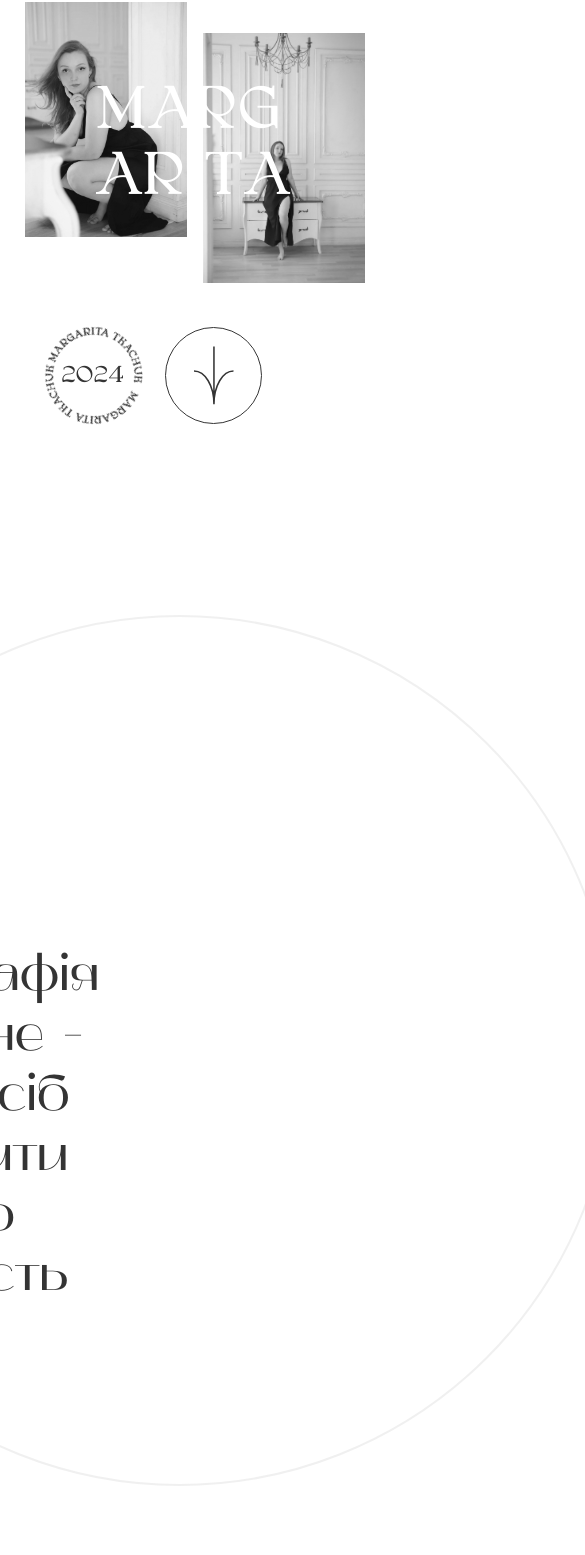
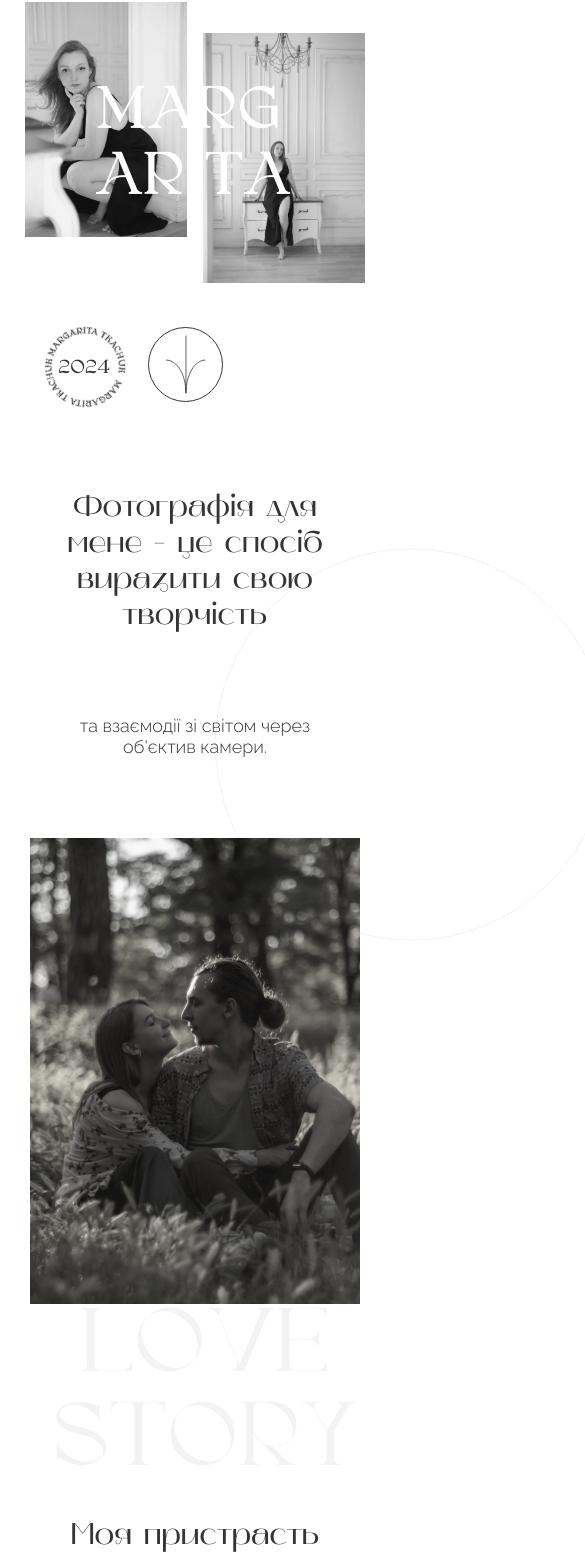
Before and after one commit to Kliruk/marsel, a Next.js app: page / in a window 390 px wide. Shown: the part 378-1933 px from the top of the page, 585 px wide, since content can reach past the window. Built offline with nearby package versions, Linux system fonts and the light colour scheme.

Commit message:
Адаптація для AboutMe для всіх дивайсів CSS bug fix: header -> NameCircle, ButtonScroll

```diff
--- a/src/components/AboutMe.tsx
+++ b/src/components/AboutMe.tsx
@@ -16,7 +16,7 @@ const AboutMe = () => {
               {/* eslint-disable-next-line react/no-unescaped-entities */}
               та взаємодії зі світом через об'єктив камери.</p>
           </div>
-          <CustomImageAnim uniqueClassName={styles.photoForMe__coupleCandy}
+          <CustomImageAnim uniqueClassName={styles.photoForMe__image}
             src={"/photo/about-me/aboutme-coupleInGrass-q28.7.webp"}
             alt={"Фотографія закоханих"} width={726} height={884} />
         </div>
@@ -43,7 +43,7 @@ const AboutMe = () => {
              красу в кожній своїй роботі</p>
             <p className={`paragraphSmaller ${styles.finalSection__comment}`}>- Маргарита Ткачук</p>
           </div>
-          <CustomImageAnim uniqueClassName={styles.finalSection__coupleCandy}
+          <CustomImageAnim uniqueClassName={styles.finalSection__image}
             src={"/photo/about-me/aboutme-coupleWithDonut-q20.webp"}
             alt={"Фотографія закоханих"} width={726} height={884} />
         </div>
--- a/src/components/Header.tsx
+++ b/src/components/Header.tsx
@@ -18,7 +18,7 @@ const Header = () => {
               MAKER
             </CustomHeader>
             <p className={`paragraphTypical text-left ${styles.descr}`}>
-              Мої кадри - це поєднаннятехнічної майстерності, естетичного сприйняття та
+              Мої кадри - це поєднання технічної майстерності, естетичного сприйняття та
               глибокого розуміння емоцій, що робить кожен проєкт унікальним</p>
           </div>
         </div>
--- a/src/styles/components/about-me.module.css
+++ b/src/styles/components/about-me.module.css
@@ -111,3 +111,249 @@
     top: 200px;
     left: 400px;
 }
+
+@media screen and (max-width: 1560px) {
+
+    .photoForMe__leftTextRightPhoto,
+    .finalSection__leftTextRightPhoto {
+        gap: 150px;
+    }
+}
+
+@media screen and (max-width: 1400px) {
+
+    .finalSection__image,
+    .photoForMe__image {
+        width: 800px !important;
+        height: 807px !important;
+    }
+}
+
+@media screen and (max-width: 1334px) {
+
+    .photoForMe__Header,
+    .myPassion__Header,
+    .finalSection__Header {
+        font-size: 40px;
+    }
+}
+
+@media screen and (max-width: 1200px) {
+
+    .photoForMe__leftTextRightPhoto,
+    .finalSection__leftTextRightPhoto {
+        align-items: center;
+    }
+
+    .photoForMe__leftTextRightPhoto {
+        flex-direction: column;
+        gap: 117px;
+    }
+
+    .finalSection__leftTextRightPhoto {
+        flex-direction: column-reverse;
+        gap: 165px;
+    }
+
+    .finalSection__image,
+    .photoForMe__image {
+        width: 594px !important;
+        height: 839px !important;
+    }
+
+    .myPassionSection {
+        margin: 300px 0;
+    }
+
+    .photoForMe__Header,
+    .myPassion__Header,
+    .finalSection__Header {
+        font-size: 50px;
+    }
+
+    .photoForMe__Header {
+        margin-bottom: 120px;
+    }
+
+    .photoForMe__comment {
+        position: static;
+    }
+
+    .finalSection__Header {
+        margin-bottom: 120px;
+    }
+
+    .finalSection__comment {
+        position: static;
+    }
+
+    .finalSection__comment {
+        bottom: -130px;
+    }
+
+    .myPassion__rightBackText {
+        top: -433px;
+    }
+
+    .myPassion__leftBackText {
+        left: 0;
+    }
+
+    .photoForMe__backgroundCircle {
+        bottom: 360px;
+    }
+}
+
+@media screen and (max-width: 1190px) {
+    .myPassion__Header {
+        font-size: 40px;
+    }
+}
+
+@media screen and (max-width: 992px) {
+
+    .photoForMe__Header,
+    .myPassion__Header,
+    .finalSection__Header {
+        font-size: 40px;
+    }
+
+    .photoForMe__Header {
+        margin-bottom: 80px;
+    }
+
+    .photoForMeSection {
+        gap: 137px;
+    }
+
+    .finalSection__image,
+    .photoForMe__image {
+        width: 594px !important;
+        height: 839px !important;
+    }
+
+    .photoForMe__backgroundCircle,
+    .finalSection__backgroundCircle {
+        width: 581px !important;
+    }
+
+    .photoForMe__backgroundCircle {
+        right: -70px;
+        left: auto;
+        bottom: 537px;
+    }
+
+    .aboutMe {
+        margin-top: 185px;
+    }
+
+    .myPassion__leftBackText {
+        bottom: -390px;
+    }
+
+    .myPassion__rightBackText {
+        top: -370px;
+        right: -57px;
+    }
+
+    .photoForMe__comment {
+        max-width: 250px;
+    }
+
+    .photoForMe__Header{
+        max-width: 520px;
+    }
+
+    .myPassion__Header {
+        max-width: 620px;
+    }
+
+    .myPassionSection {
+        margin: 237px 0;
+    }
+
+    .finalSection__Header {
+        max-width: 640px;
+        margin-bottom: 80px;
+    }
+
+    .finalSection__leftTextRightPhoto{
+        gap: 145px;
+    }
+
+    .finalSection__backgroundCircle{
+        bottom: -260px;
+        left: -190px;
+        top: auto;
+    }
+}
+
+@media screen and (max-width: 688px) {
+
+    .aboutMe{
+        margin-top: 84px;
+    }
+
+    .finalSection__image,
+    .photoForMe__image {
+        width: 330px !important;
+        height: 466px !important;
+    }
+
+    .photoForMe__backgroundCircle,
+    .finalSection__backgroundCircle {
+        width: 394px !important;
+    }
+
+    .photoForMe__Header,
+    .myPassion__Header,
+    .finalSection__Header {
+        font-size: 30px;
+    }
+
+    .photoForMe__Header {
+        max-width: 490px;
+        margin-bottom: 80px;
+    }
+
+    .photoForMe__comment{
+        max-width: 240px;
+    }
+
+    .photoForMe__leftTextRightPhoto,
+    .finalSection__leftTextRightPhoto{
+        gap: 81px;
+    }
+
+    .photoForMe__backgroundCircle{
+        right: auto;
+        left: 153px;
+        bottom: 122px;
+    }
+
+    .myPassionSection{
+        margin: 215px 0;
+    }
+
+    .myPassion__rightBackText{
+        top: -221px;
+        right: -29px;
+    }
+
+    .myPassion__leftBackText{
+        bottom: -252px;
+    }
+
+}
+
+@media screen and (max-width: 380px) {
+    .myPassion__Header,
+    .finalSection__Header,
+    .photoForMe__Header{
+        font-size: 28px;
+    }
+
+    .myPassion__Header{
+        font-size: 25px;
+    }
+}
--- a/src/styles/components/advantages.module.css
+++ b/src/styles/components/advantages.module.css
@@ -185,7 +185,7 @@
 
 @media screen and (max-width: 1300px) {
     .main{
-        margin-top: 320px;
+        margin-top: 270px;
         align-items: center;
     }
 
@@ -308,7 +308,7 @@
 @media screen and (max-width: 992px) {
     .main{
         font-size: 40px;
-        margin-top: 151px;
+        margin-top: 190px;
     }
 
     .firstPhoto,
--- a/src/styles/components/header.module.css
+++ b/src/styles/components/header.module.css
@@ -297,6 +297,17 @@
     .photoAndCircleArrow{
         margin-left: 20px;
     }
+
+    .headerArrow{
+        width: 75px!important;
+        height: 75px!important;
+
+        border-width: 1px;
+    }
+
+    .headerArrow path{
+        stroke-width: 1px;
+    }
 }
 
 @media screen and (max-width: 480px) {
--- a/src/styles/components/navbar.module.css
+++ b/src/styles/components/navbar.module.css
@@ -26,7 +26,7 @@
     .navbar{
         display: flex;
         justify-content: center;
-        margin: 0;
+        margin: 25px;
     }
 
     .buttonLinks{
--- a/src/styles/ui's/nameCircle.module.css
+++ b/src/styles/ui's/nameCircle.module.css
@@ -41,3 +41,14 @@
     font-size: 23px;
   }
 }
+
+@media screen and (max-width: 538px) {
+  .nameCircle{
+    width: 80px!important;
+    height: 80px!important;
+  }
+
+  .text{
+    font-size: 19px;
+  }
+}
```
Also changed, not shown: src/styles/ui's/buttons-scrolls.module.css (+17 -2 lines).
